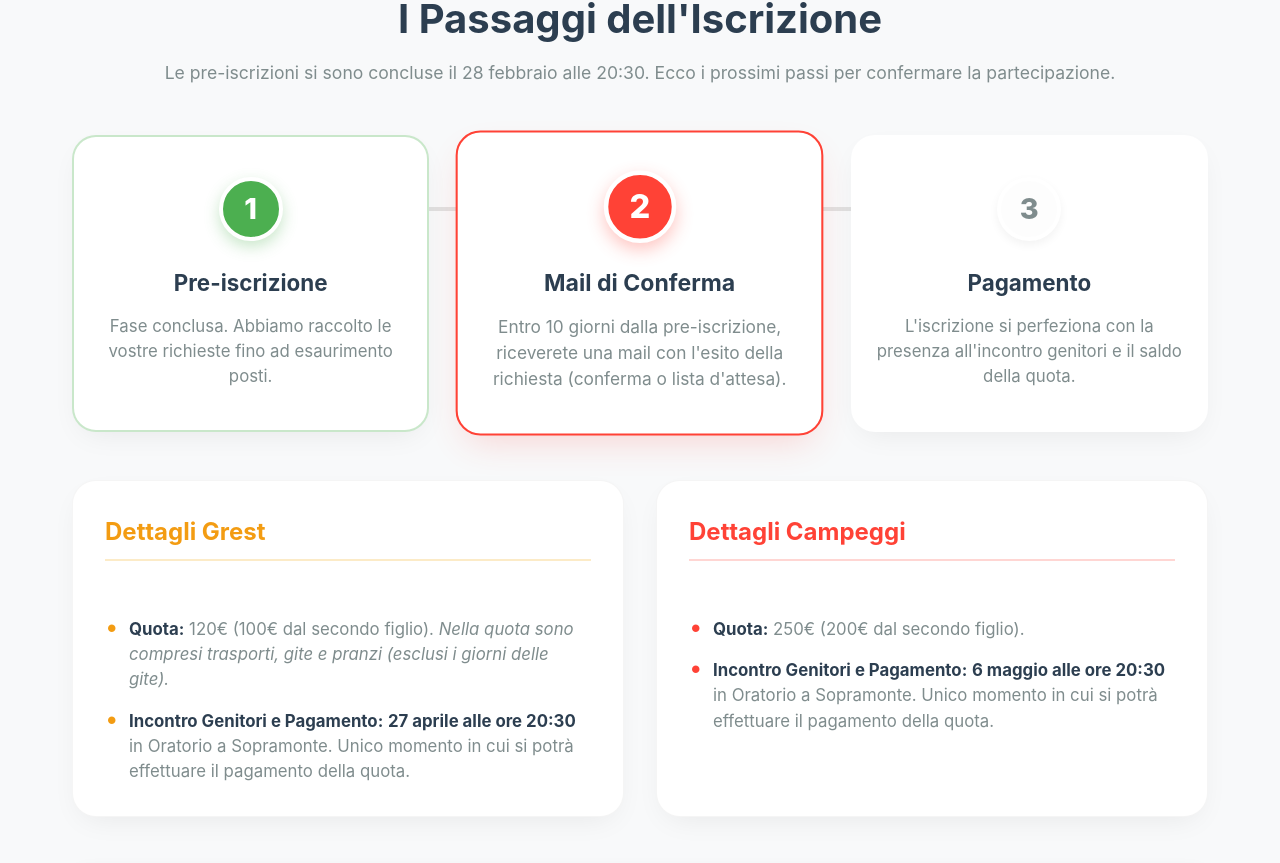
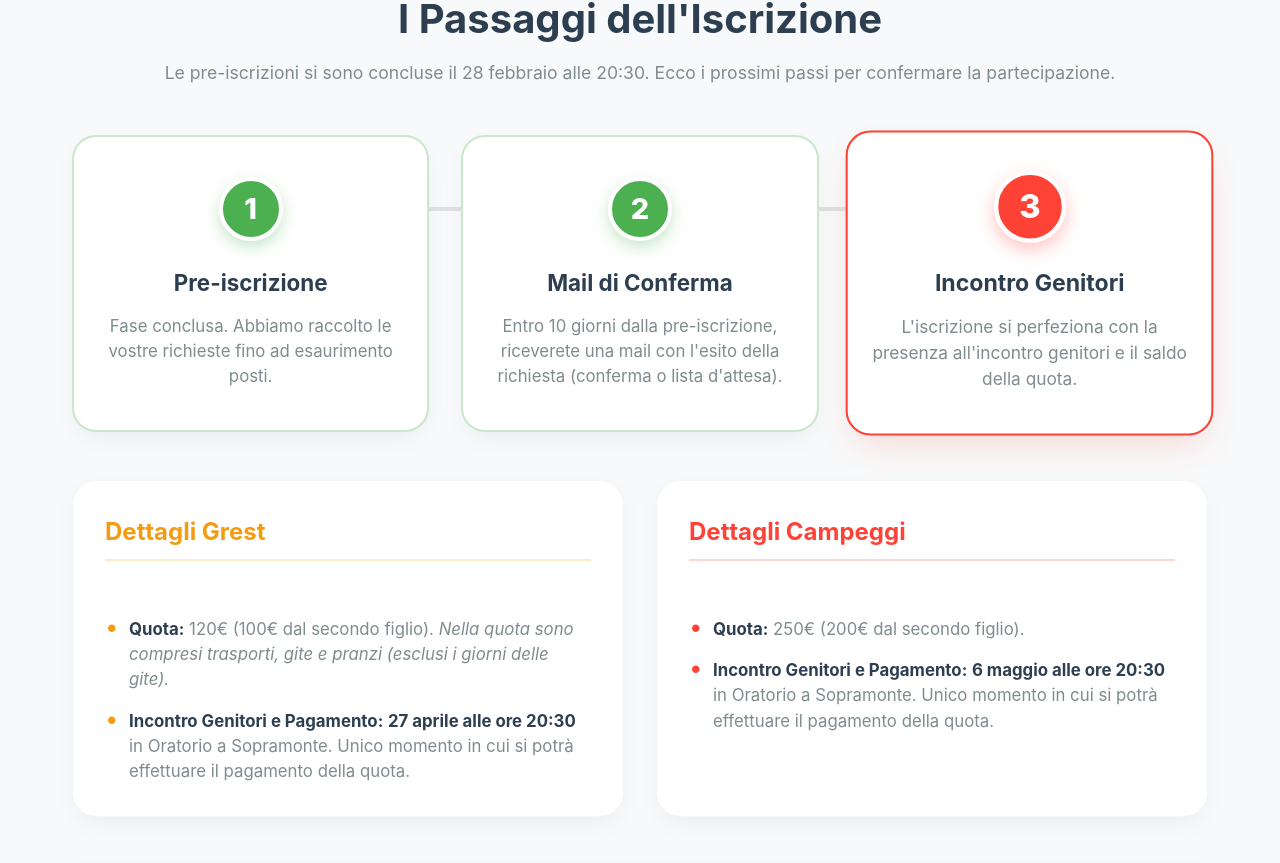
Before and after one commit to Oratorio-Sopramonte/OratorioWebSite, a React (Vite) app: page /estate-2026 in a window 1280 px wide. Shown: the part 1098-1961 px from the top of the page. Built offline with nearby package versions, Linux system fonts and the light colour scheme.

Commit message:
fase attiva 3

```diff
--- a/src/pages/Estate2026.jsx
+++ b/src/pages/Estate2026.jsx
@@ -105,15 +105,15 @@ const Estate2026 = () => {
                             <p>Fase conclusa. Abbiamo raccolto le vostre richieste fino ad esaurimento posti.</p>
                         </div>
 
-                        <div className="step-card active">
+                        <div className="step-card completed">
                             <div className="step-number">2</div>
                             <h3>Mail di Conferma</h3>
                             <p>Entro 10 giorni dalla pre-iscrizione, riceverete una mail con l'esito della richiesta (conferma o lista d'attesa).</p>
                         </div>
 
-                        <div className="step-card">
+                        <div className="step-card active">
                             <div className="step-number">3</div>
-                            <h3>Pagamento</h3>
+                            <h3>Incontro Genitori</h3>
                             <p>L'iscrizione si perfeziona con la presenza all'incontro genitori e il saldo della quota.</p>
                         </div>
                     </div>
```
